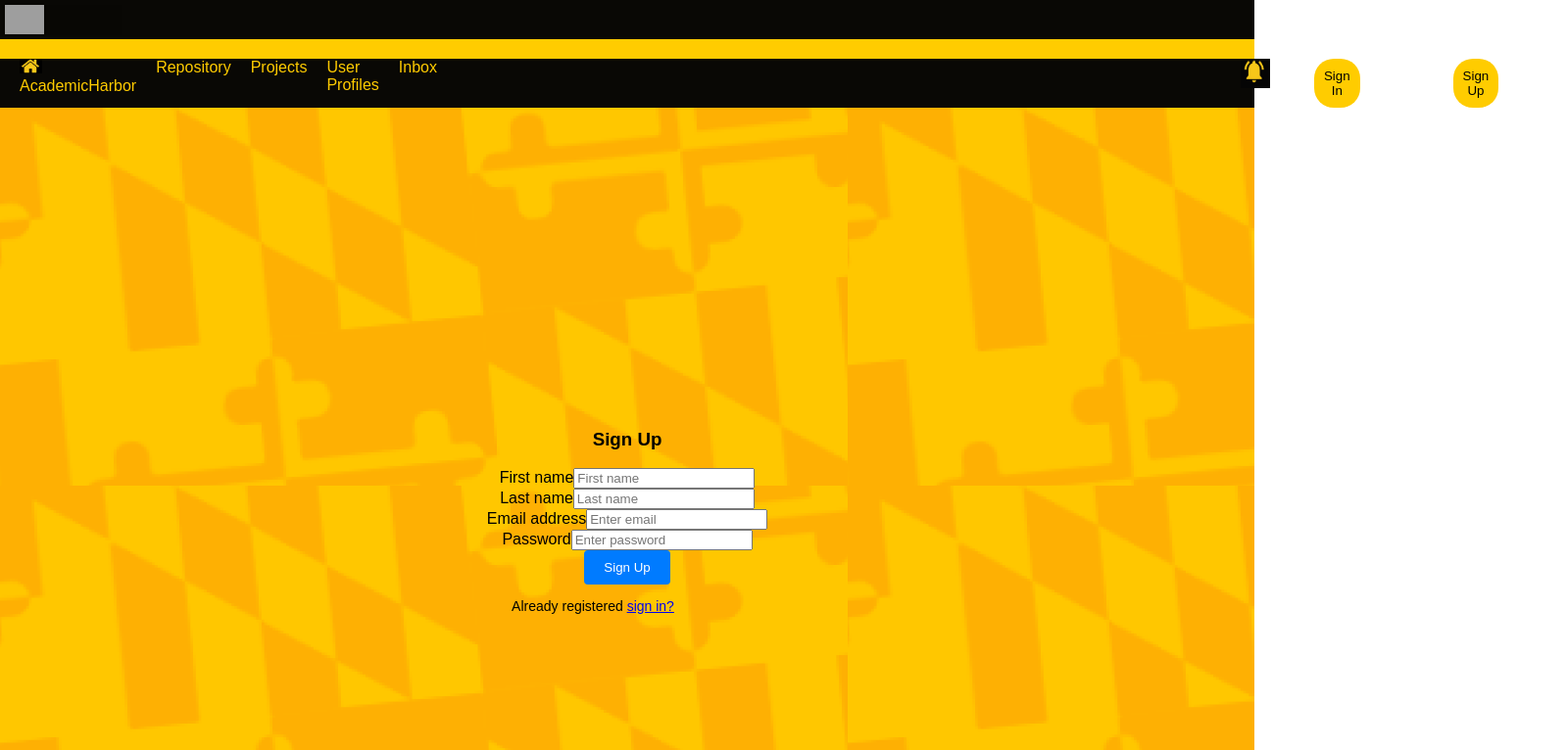
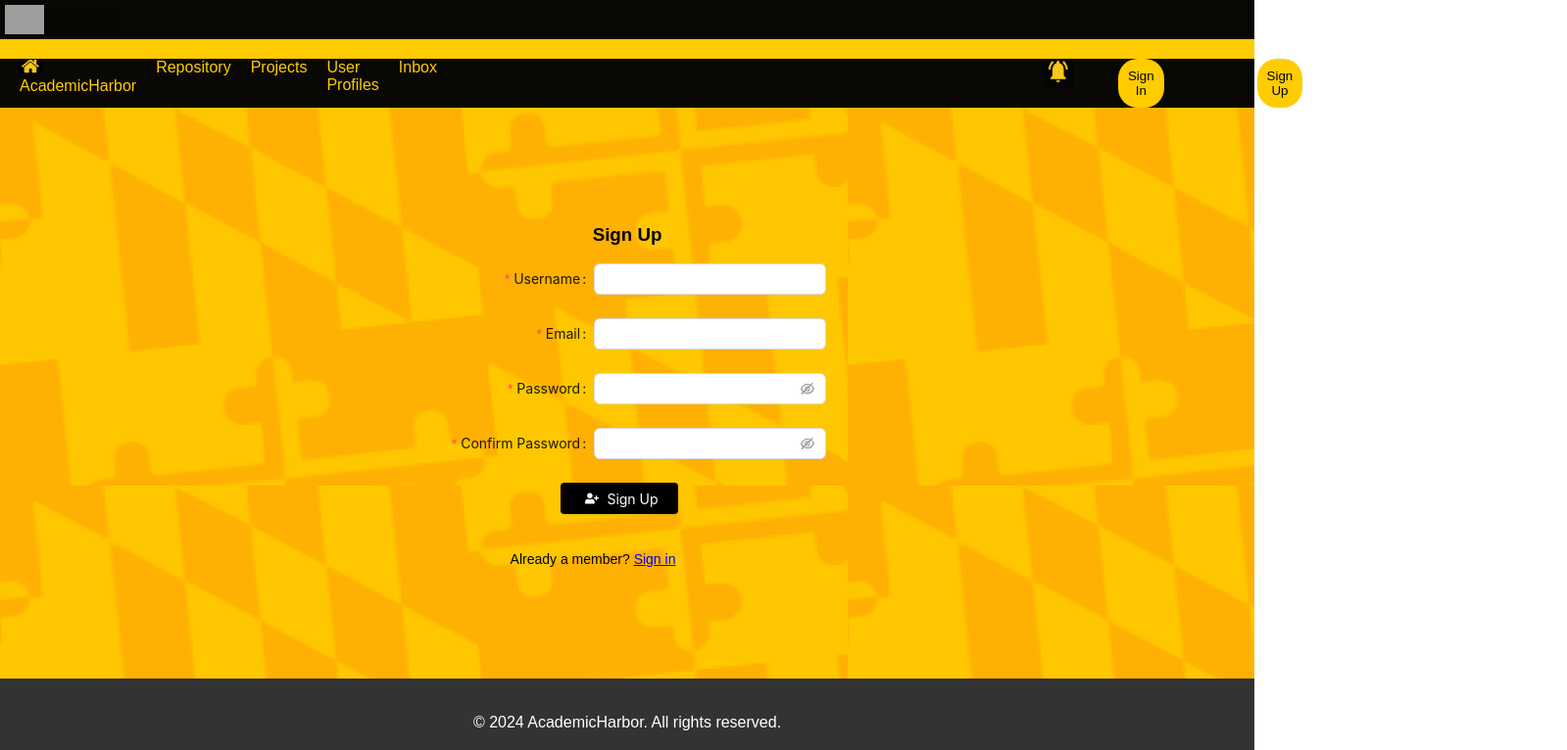
Before and after one commit to TaniyaBhadauria/AcademicHarbor, a React (Create React App) app in the folder academic-harbor-app/: page /signup in a window 1280 px wide. Shown: the top 766 px of the page at 98% size, 1599 px wide, since content can reach past the window. Built offline with nearby package versions, Linux system fonts and the light colour scheme; grey boxes are pictures that could not be loaded.

Commit message:
Modifying signup and signin pages

```diff
--- a/academic-harbor-app/src/pages/Component/styles/AcademicHarborApp.css
+++ b/academic-harbor-app/src/pages/Component/styles/AcademicHarborApp.css
@@ -58,7 +58,7 @@ body {
   margin-top: 1000;
 }
 .notification-icon {
-  margin-left: 800px; /* Push the notification icon to the extreme right */
+  margin-left: 600px; /* Push the notification icon to the extreme right */
 }
 .notification-icon img {
   width: 30px;
@@ -126,7 +126,6 @@ body {
   border: 1px solid #000; /* Add a 1px black solid border */
   border-radius: 5px; /* Add a border radius for rounded corners */
   position: absolute; /* Position the dropdown content */
-  right: 0; /* Align to the right */
   z-index: 1; /* Ensure dropdown content appears above other elements */
 }
 .dropdown-content li {
--- a/academic-harbor-app/src/pages/SignIn.tsx
+++ b/academic-harbor-app/src/pages/SignIn.tsx
@@ -4,6 +4,7 @@ import backgroundImage from './images/background.png'
 import Header from './Component/Header'
 import './styles/SignIn.css'
 import { FaUserPlus, FaInfoCircle } from 'react-icons/fa';
+import { Button, Checkbox, Form, Input } from 'antd';
 
 const LoginPage: React.FC = () => {
   const [username, setUsername] = useState('');
@@ -11,7 +12,21 @@ const LoginPage: React.FC = () => {
   const [rememberMe, setRememberMe] = useState(false);
   const navigate = useNavigate();
 
+  const onFinish = (values: any) => {
+    if (values.username!='' && values.password!='') {
+          setUsername(values.username);
+          setPassword(values.password);
+          setRememberMe(values.remember);
+          handleLogin();
+        }
+  };
+
+  const onFinishFailed = (errorInfo: any) => {
+    console.log('Failed:', errorInfo);
+  };
+
   const handleLogin = () => {
+  if (username!='' && password!='') {
     fetch(`http://localhost:8082/hello-world/login?username=${encodeURIComponent(username)}&password=${encodeURIComponent(password)}`)
       .then(response => {
         if (response.ok) {
@@ -37,61 +52,59 @@ const LoginPage: React.FC = () => {
         console.error('Error fetching data:', error);
         alert('An error occurred during login. Please try again later.');
       });
+      }
   };
 
   return (
     <div className="container">
       <Header />
-    <div className="login-container" style={{ backgroundImage: `url(${backgroundImage})`, padding: 100,marginLeft:0,marginRight:0}}>
+      <div className="signup-container" style={{ backgroundImage: `url(${backgroundImage})`, padding: 100, marginLeft: 0, marginRight: 0, textAlign: 'center', display: 'flex', flexDirection: 'column', alignItems: 'center' }}>
           <div className="centered-content">
           <h1>Welcome Back!</h1>
           <p>Please enter your credentials to login</p>
-      <div className="input-group">
-      <label>
-              UserName<span className="compulsory">*</span> {/* Add asterisk for compulsory field */}
-              <FaInfoCircle className="info-icon" title="Username is required for login" /> {/* Add info icon */}
-    </label>
-      <input
-        type="text"
-        placeholder="Username"
-        value={username}
-        onChange={(e) => setUsername(e.target.value)}
-      />
-      </div>
-      <div className="input-group">
-     <label>
-              Password<span className="compulsory">*</span> {/* Add asterisk for compulsory field */}
-              <FaInfoCircle className="info-icon" title="Password is required for login" /> {/* Add info icon */}
-            </label>
-      <input
-        type="password"
-        placeholder="Password"
-        value={password}
-        onChange={(e) => setPassword(e.target.value)}
-      />
-      </div>
-      <div className="remember-me">
-        <input
-          type="checkbox"
-          checked={rememberMe}
-          onChange={(e) => setRememberMe(e.target.checked)}
-        />
-        <label>Remember me</label>
-      </div>
-      <button className="sign-in-button" onClick={handleLogin}>
-            Sign In
-            <FaUserPlus className="icon" /> {/* Add sign-up user icon */}
-          </button>
+          <Form
+            name="basic"
+            initialValues={{ remember: true }}
+            onFinish={onFinish}
+            onFinishFailed={onFinishFailed}
+            autoComplete="on"
+          >
+            <Form.Item
+              label="Username"
+              name="username"
+              rules={[{ required: true, message: 'Please input your username!' }]}
+            >
+              <Input />
+            </Form.Item>
+            <Form.Item
+              label="Password"
+              name="password"
+              rules={[{ required: true, message: 'Please input your password!' }]}
+            >
+              <Input.Password />
+            </Form.Item>
+            <Form.Item name="remember" valuePropName="checked" wrapperCol={{ offset: 8, span: 16 }}>
+              <Checkbox>Remember me</Checkbox>
+            </Form.Item>
+            <Form.Item wrapperCol={{ offset: 8, span: 16 }}>
+              <Button type="primary" htmlType="submit" style={{ backgroundColor: 'black', color: 'white' }} >
+               <FaUserPlus className="icon" /> Sign In
+              </Button>
+            </Form.Item>
+          </Form>
           <div className="bottom-links">
             <div className="forgot-password">
               <a href="#">Forgot Password?</a>
             </div>
             <div className="signup">
-              <p>Don't have an account? <a href="#">Sign Up</a></p>
+              <p>Don't have an account? <a href="/signup">Sign Up</a></p>
             </div>
           </div>
         </div>
       </div>
+       <footer className="footer">
+                    <p>&copy; 2024 AcademicHarbor. All rights reserved.</p>
+                  </footer>
     </div>
   );
 };
--- a/academic-harbor-app/src/pages/SignUp.tsx
+++ b/academic-harbor-app/src/pages/SignUp.tsx
@@ -1,12 +1,31 @@
 import React, { useState } from 'react';
 import { useNavigate } from 'react-router-dom';
-import backgroundImage from './images/background.png'
-import Header from './Component/Header'
+import backgroundImage from './images/background.png';
+import Header from './Component/Header';
+import type { FormProps } from 'antd';
+import { Button, Checkbox, Form, Input } from 'antd';
+import { FaUserPlus, FaInfoCircle } from 'react-icons/fa';
+
+type FieldType = {
+  username?: string;
+  email?: string;
+  password?: string;
+  confirm_password?: string;
+};
+
+const onFinish: FormProps<FieldType>['onFinish'] = (values) => {
+  console.log('Success:', values);
+};
+
+const onFinishFailed: FormProps<FieldType>['onFinishFailed'] = (errorInfo) => {
+  console.log('Failed:', errorInfo);
+};
 
 const SignUp: React.FC = () => {
   const [username, setUsername] = useState('');
   const [password, setPassword] = useState('');
-  const [rememberMe, setRememberMe] = useState(false);
+  const [email, setEmail] = useState('');
+  const [confirm_password, setConfirm_password] = useState('');
   const navigate = useNavigate();
 
   const handleLogin = () => {
@@ -24,53 +43,60 @@ const SignUp: React.FC = () => {
   return (
     <div className="container">
       <Header />
-      <div className="login-container" style={{ backgroundImage: `url(${backgroundImage})`, padding: 100, marginLeft: 0, marginRight: 0, textAlign: 'center' }}>
+      <div className="signup-container" style={{ backgroundImage: `url(${backgroundImage})`, padding: 100, marginLeft: 0, marginRight: 0, textAlign: 'center', display: 'flex', flexDirection: 'column', alignItems: 'center' }}>
+        <h3>Sign Up</h3>
+        <Form
+          name="basic"
+          labelCol={{ span: 10 }}
+          wrapperCol={{ span: 20 }}
+          style={{ maxWidth: 800 ,textAlign: 'left' }}
+          initialValues={{ remember: true }}
+          onFinish={onFinish}
+          onFinishFailed={onFinishFailed}
+          autoComplete="off"
+        >
+          <Form.Item<FieldType>
+            label="Username"
+            name="username"
+            rules={[{ required: true, message: 'Please input your username!' }]}
+          >
+            <Input />
+          </Form.Item>
+          <Form.Item<FieldType>
+            label="Email"
+            name="email"
+            rules={[{ required: true, message: 'Please input your email Id!' }]}
+          >
+            <Input />
+          </Form.Item>
+          <Form.Item<FieldType>
+            label="Password"
+            name="password"
+            rules={[{ required: true, message: 'Please input your password!' }]}
+          >
+            <Input.Password />
+          </Form.Item>
+          <Form.Item<FieldType>
+            label="Confirm Password"
+            name="confirm_password"
+            rules={[{ required: true, message: 'Please confirm your password!' }]}
+          >
+            <Input.Password />
+          </Form.Item>
 
-      <form>
-        <h3>Sign Up</h3>
-
-        <div className="mb-3">
-          <label>First name</label>
-          <input
-            type="text"
-            className="form-control"
-            placeholder="First name"
-          />
-        </div>
-
-        <div className="mb-3">
-          <label>Last name</label>
-          <input type="text" className="form-control" placeholder="Last name" />
-        </div>
-
-        <div className="mb-3">
-          <label>Email address</label>
-          <input
-            type="email"
-            className="form-control"
-            placeholder="Enter email"
-          />
-        </div>
-
-        <div className="mb-3">
-          <label>Password</label>
-          <input
-            type="password"
-            className="form-control"
-            placeholder="Enter password"
-          />
-        </div>
-
-        <div className="d-grid">
-          <button type="submit" className="btn btn-primary">
-            Sign Up
-          </button>
-        </div>
+          <Form.Item wrapperCol={{ offset: 8, span: 16 }}>
+            <Button type="primary" htmlType="submit" className='custom-button' style={{ backgroundColor: 'black', color: 'white' }}>
+              <FaUserPlus className="icon" />Sign Up
+            </Button>
+          </Form.Item>
+        </Form>
         <p className="forgot-password text-right">
-          Already registered <a href="/sign-in">sign in?</a>
+          Already a member? <a href="/login">Sign in</a>
         </p>
-      </form>
       </div>
+      <footer className="footer">
+              <p>&copy; 2024 AcademicHarbor. All rights reserved.</p>
+            </footer>
     </div>
   );
 };
```
Also changed, not shown: academic-harbor-app/src/pages/styles/SignUp.css (line endings or trailing spaces). Lines whose indentation alone changed are shown as unchanged.
